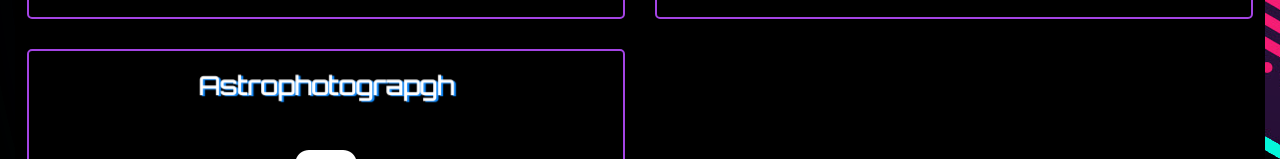
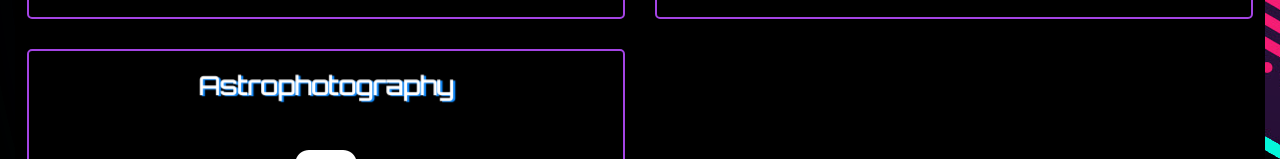
Before and after one commit to L-Limbu/react-labafolio, a React (Create React App) app: page /display/uni-page in a window 1280 px wide. Shown: the part 641-800 px from the top of the page. Built offline with nearby package versions, Linux system fonts and the light colour scheme; a web font is replaced by a local one.

Commit message:
changin title

```diff
--- a/src/pages/uniProjects/uni-page.js
+++ b/src/pages/uniProjects/uni-page.js
@@ -57,7 +57,7 @@ export default function UniPage () {
                         </div>
                     </div>
                     <div className='boxes'>
-                        <h2 className='waveAnimationSlow'>Astrophotograpgh</h2>
+                        <h2 className='waveAnimationSlow'>Astrophotography</h2>
                         <div className='uni-box-text'>
                             <i class="fas fa-camera"></i>
                             <p>
```
